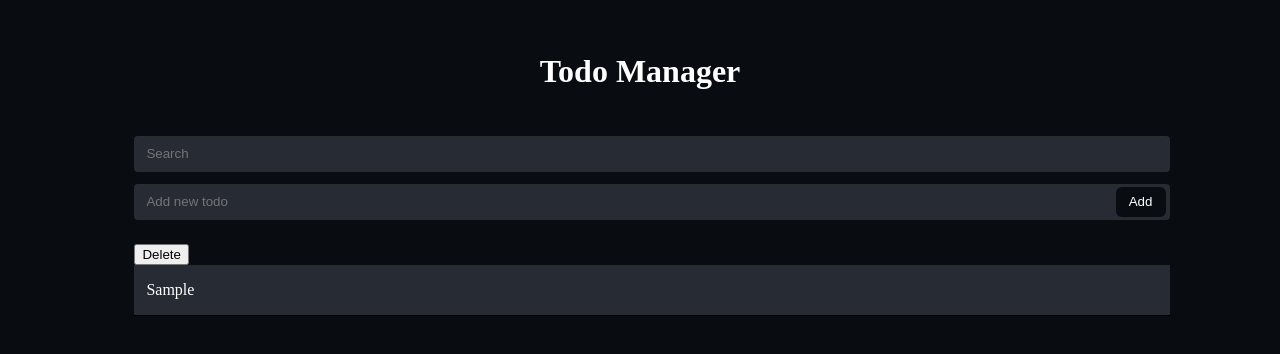
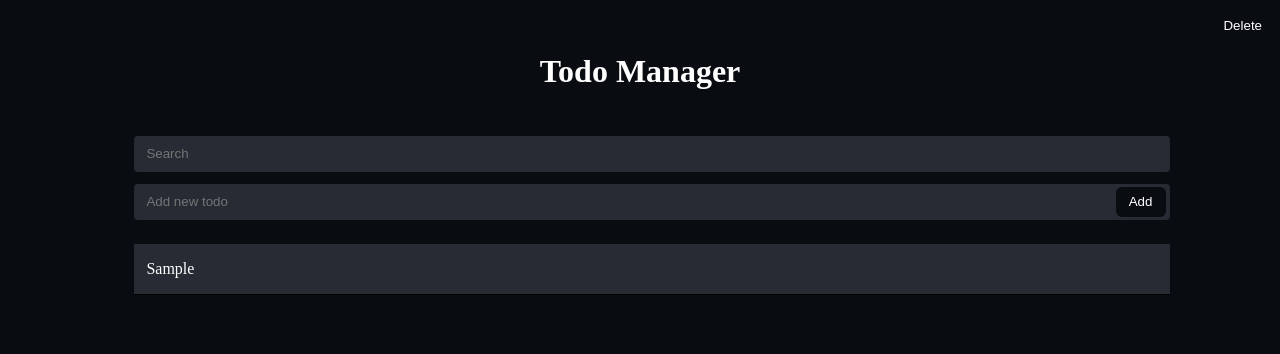
Before and after one commit to M2-0922/todoAppJS, a plain HTML site: page index.html in a window 1280 px wide. Both pictures are taken after typing "Sample" into the empty fields and a click on the button "Add". Drawn offline with Linux system fonts and the light colour scheme.

Commit message:
bottondeleted with funcionality added

```diff
--- a/index.js
+++ b/index.js
@@ -10,20 +10,30 @@ window.addEventListener("load", () => {
         let deleteButton = document.createElement("button");
 
         deleteButton.innerText = "Delete"
-        // deleteButton.classList.add("delete-button");
+        deleteButton.classList.add("delete-button");
 
         todoList.appendChild(deleteButton);
         todoList.appendChild(newTodo);
 
         inputData.value = "";
 
+
+
         // delete button
-        // deleteButton.addEventListener("click", () => {
-        //     alert("do you realy want to delete ?");
-        // })
+        let valueOfNewTodo = newTodo.innerText;
+        deleteButton.addEventListener("click", () => {
+            let accept = confirm(valueOfNewTodo + " will deleted, are you sure ?");
+
+            if (accept) {
+                newTodo.remove();
+                deleteButton.remove();
+            }
+        });
 
         // also add checkbox to your todo while creating.
-
+        let isCompleted = document.createElement("input");
+        isCompleted.type = "checkbox";
+        isCompleted.classList.add("todo-checkbox");
 
     })
 
@@ -42,10 +52,10 @@ window.addEventListener("load", () => {
         //     }
         // })
 
-        for(let i = 0; i < todos.length; i++){
-            if(todos[i].innerText.includes(searchData)){
+        for (let i = 0; i < todos.length; i++) {
+            if (todos[i].innerText.includes(searchData)) {
                 todos[i].style.display = "block";
-            }else{
+            } else {
                 todos[i].style.display = "none";
             }
         }
--- a/style.scss
+++ b/style.scss
@@ -1,27 +1,31 @@
 $primary_color: #090D11;
 $secondary_color: #272B33;
 $text_color: white;
-html, body{
+
+html,
+body {
     background-color: $primary_color;
 }
 
-.container{
+.container {
     display: flex;
     flex-direction: column;
     align-items: center;
 
-    .header{
+    .header {
         width: 100%;
-        h1{
+
+        h1 {
             padding: 24px;
             color: $text_color;
             text-align: center;
         }
 
-        &__search{
+        &__search {
             width: 80%;
             margin: 0 auto;
-            input{
+
+            input {
                 height: 24px;
                 width: 100%;
                 background-color: $secondary_color;
@@ -29,17 +33,19 @@ html, body{
                 padding: 6px 12px;
                 color: $text_color;
                 border-radius: 4px;
-                &:focus{
+
+                &:focus {
                     outline: none !important;
                 }
             }
         }
 
-        &__form{
+        &__form {
             position: relative;
             width: 80%;
             margin: 0 auto;
-            input{
+
+            input {
                 margin-top: 12px;
                 height: 24px;
                 width: 100%;
@@ -48,11 +54,13 @@ html, body{
                 padding: 6px 12px;
                 color: $text_color;
                 border-radius: 4px;
-                &:focus{
+
+                &:focus {
                     outline: none !important;
                 }
             }
-            button{
+
+            button {
                 position: absolute;
                 height: 30px;
                 width: 50px;
@@ -66,19 +74,23 @@ html, body{
         }
     }
 
-    .todos{
+    .todos {
         margin-top: 24px;
         width: 80%;
         display: flex;
         flex-direction: column;
+
         // justify-content: center;
-        #todos-list{
+        #todos-list {
             padding: 0;
             margin: 0;
             width: 100%;
         }
+
         align-items: center;
-        li{
+
+        li {
+            position: relative;
             border-bottom: 1px solid black;
             list-style-type: none;
             padding: 16px 12px;
@@ -89,6 +101,15 @@ html, body{
     }
 }
 
-.delete-button{
-    background-color: #090D11 !important;
+.delete-button {
+    position: absolute;
+    top: 10px;
+    right: 6px;
+    height: 30px;
+    border-radius: 4px;
+    background-color: $primary_color;
+    color: $text_color;
+    border: none;
+    padding: 0 12px;
+
 }
```
Also changed, not shown: style.css, 1 other file.
